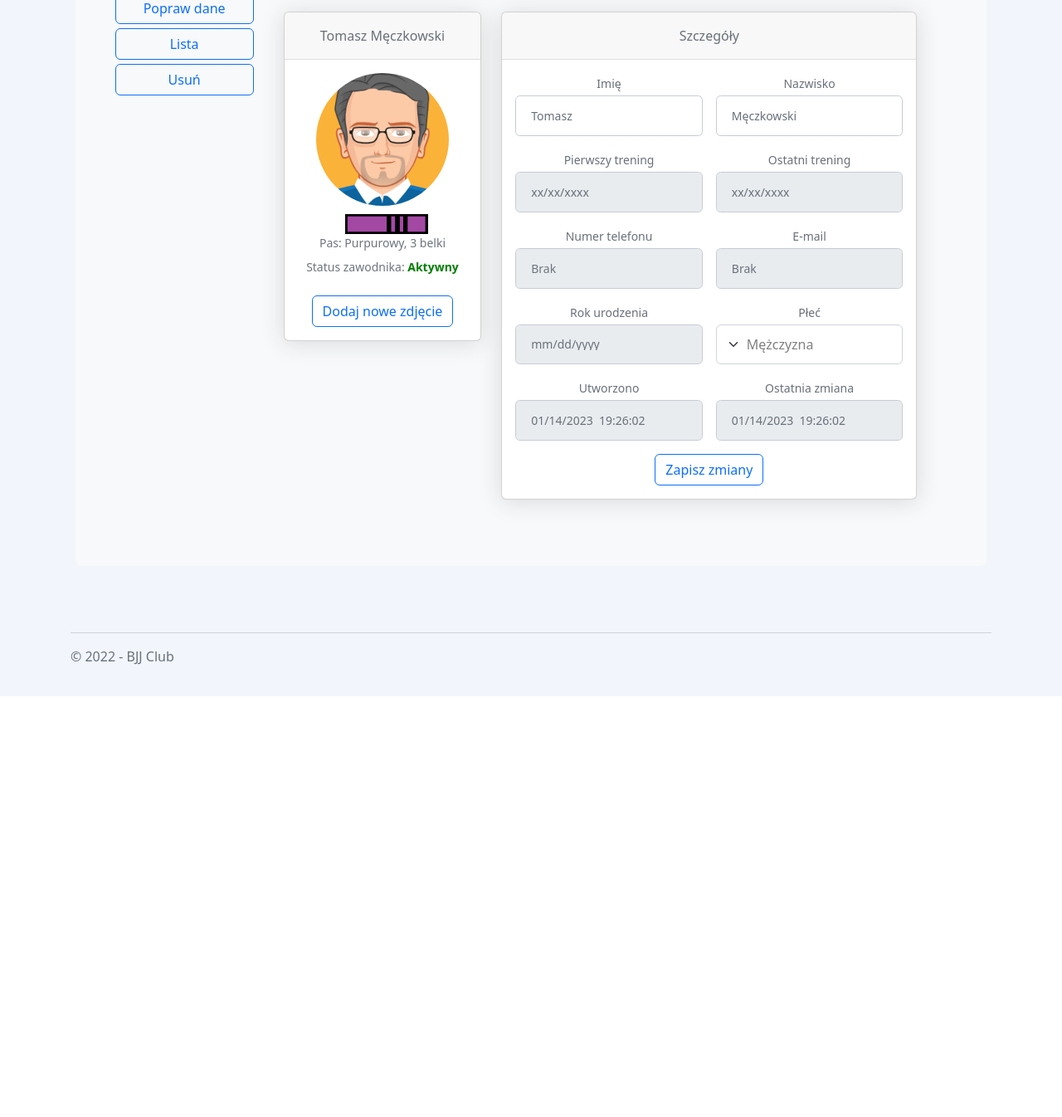
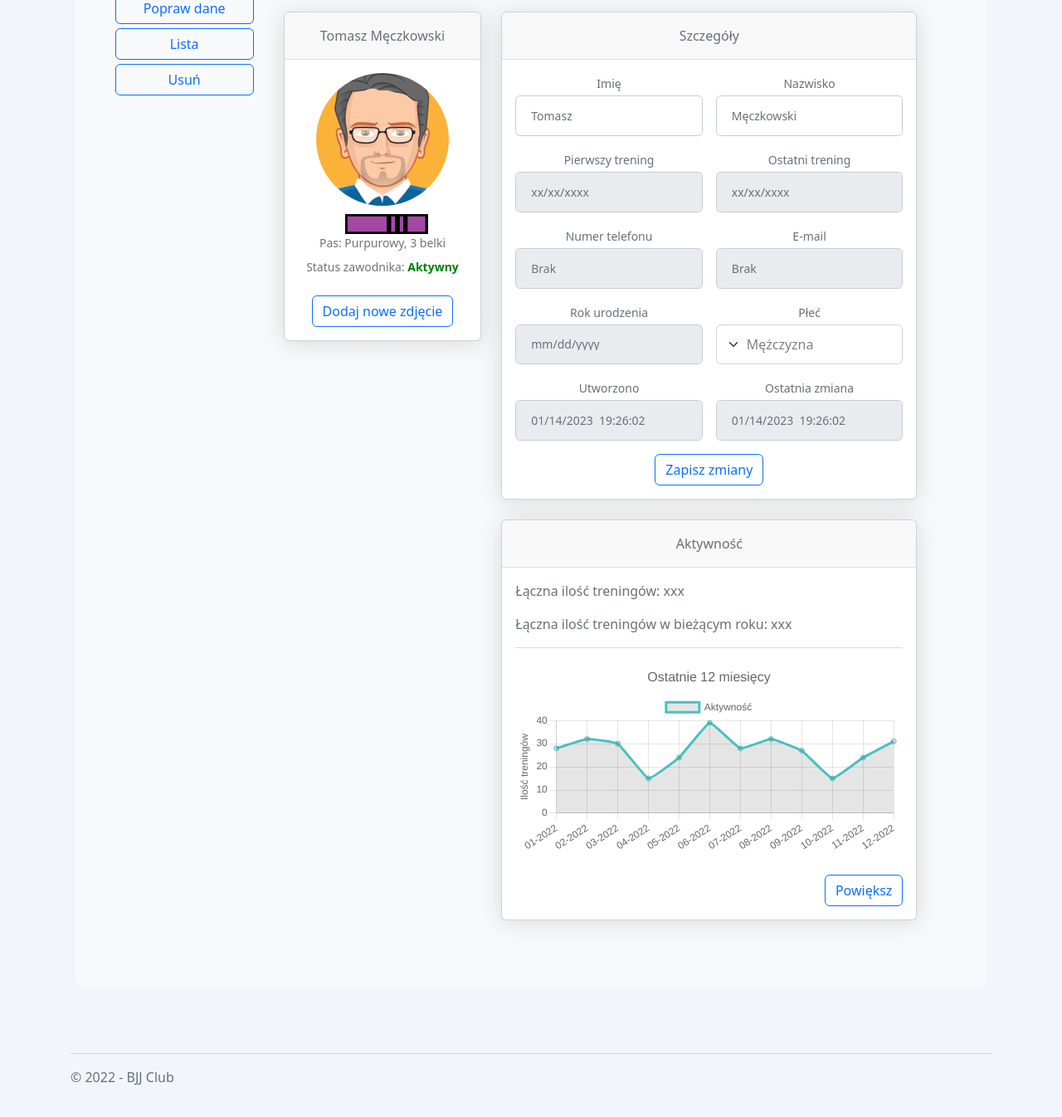
Before and after one commit to TomaszMeczkowski/tiny_bjj_club, a Django app: page /zawodnicy/profil/1 in a window 1280 px wide. Shown: the part 422-1768 px from the top of the page at 83% size. Before the commit the page ends 1261 px from the top, so only its background shows below. Run offline with Django 4.2, Linux system fonts and the light colour scheme; data comes from the database, SQL or seed files in the repository; some libraries are stand-ins or nearby versions.

Commit message:
player profile activity chart added

```diff
--- /dev/null
+++ b/main/static/scripts/charts/player_activity_chart.js
@@ -0,0 +1,32 @@
+export function wykres(chart_id, dane_daty, dane_dane, title_chart) {
+
+    let ctx = document.getElementById(chart_id).getContext("2d");
+    let lineChar = new Chart(ctx, {
+        type: "line",
+        data: {
+            labels: dane_daty,
+            datasets: [
+                {
+                    label: "Aktywność",
+                    data: dane_dane,
+                    fill: true,
+                    borderColor: "rgb(75, 192, 192)",
+                    lineTension: 0.1
+                }
+            ]
+        },
+        options:
+        {
+            responsive: true,
+            scales: { y: { beginAtZero: true, title: { display: true, text: "Ilość treningów" } } },
+            plugins: {
+                title: {
+                    display: true,
+                    text: title_chart,
+                    font: { size: 16, weight: "normal" }
+                }
+            }
+        }
+    });
+
+}
--- a/players/templates/player_profile.html
+++ b/players/templates/player_profile.html
@@ -3,7 +3,6 @@
 {% block body %}
 {% load extras %}
 {% load static %}
-
 <link rel="stylesheet" type="text/css" href="{% static 'css/players/player_profile.css' %}" />
 
 <div class="container-xl px-4 mt-4">
@@ -135,6 +134,75 @@
             </div>
         </div>
     </div>
+
+    <div class="row">
+        <div class="col-xl-4">
+        </div>
+
+        <div class="col-xl-8">
+            <div class="card mb-4">
+            <div class="card-header">Aktywność</div>
+            <div class="card-body text-end">
+                <p>Łączna ilość treningów: xxx</p>
+                <p>Łączna ilość treningów w bieżącym roku: xxx</p>
+                <hr>
+                <canvas id="lineChart-user-001" style="aspect-ratio: 1/2">
+                <script type="module">
+
+                    import { wykres } from "/static/scripts/charts/player_activity_chart.js";
+
+                    let chart_id = "lineChart-user-001";
+                    {#const labels = {{ context['chart_id_1']['labels'] | safe }};#}
+                    let labels = ["01-2022", "02-2022", "03-2022", "04-2022", "05-2022", "06-2022", "07-2022", "08-2022", "09-2022", "10-2022", "11-2022", "12-2022"];
+                    let dane = [28, 32, 30, 15, 24, 39, 28, 32, 27, 15, 24, 31];
+                    let title = "Ostatnie 12 miesięcy";
+
+                    wykres(chart_id, labels, dane, title);
+
+                </script>
+                </canvas>
+
+                <br>
+                <div class="card-text text-start">
+                <button class="btn btn-outline-primary" type="button" data-bs-toggle="modal" data-bs-target="#Wykres_001_Modal">Powiększ</button>
+                </div>
+
+                <!-- Modal -->
+                <div class="modal fade" id="Wykres_001_Modal" tabindex="-1" aria-labelledby="Wykres_001_Modal_Label" aria-hidden="true">
+                    <div class="modal-dialog modal-xl">
+                        <div class="modal-content">
+                            <div class="modal-body">
+{#                                <canvas id="lineChart-user-001-modal" style="aspect-ratio: 1/2">#}
+                                <canvas id="lineChart-user-001-modal">
+                                    <script type="module">
+
+                                        import { wykres } from "/static/scripts/charts/player_activity_chart.js";
+
+                                        let chart_id = "lineChart-user-001-modal";
+                                        {#const labels = {{ context['chart_id_1']['labels'] | safe }};#}
+                                        let labels = ["01-2022", "02-2022", "03-2022", "04-2022", "05-2022", "06-2022", "07-2022", "08-2022", "09-2022", "10-2022", "11-2022", "12-2022"];
+                                        let dane = [28, 32, 30, 15, 24, 39, 28, 32, 27, 15, 24, 31];
+                                        let title = "Użytkownik nr {{ player.id }}";
+
+                                        wykres(chart_id, labels, dane, title);
+
+                                    </script>
+                                </canvas>
+                            </div>
+                            <div class="modal-footer">
+                                <button type="button" class="btn btn-outline-primary" data-bs-dismiss="modal" style="font-size: 14px; width: 140px; ">Zamknij</button>
+                            </div>
+                        </div>
+                    </div>
+                </div>
+                <!-- Modal (Koniec) -->
+
+            </div>
+            </div>
+        </div>
+    </div>
+
+
 </div>
 
 {% endblock %}
--- a/players/templates/player_profile_biling.html
+++ b/players/templates/player_profile_biling.html
@@ -5,7 +5,7 @@
 {% load static %}
 
 <link rel="stylesheet" href="https://cdnjs.cloudflare.com/ajax/libs/font-awesome/5.13.1/css/all.min.css" integrity="sha256-2XFplPlrFClt0bIdPgpz8H7ojnk10H69xRqd9+uTShA=" crossorigin="anonymous" />
-<link rel="stylesheet" type="text/css" href="{% static 'css/players/player_profile_biling.css' %}]" />
+<link rel="stylesheet" type="text/css" href="{% static 'css/players/player_profile_biling.css' %}" />
 
 
 <div class="container-xl px-4 mt-4">
```
